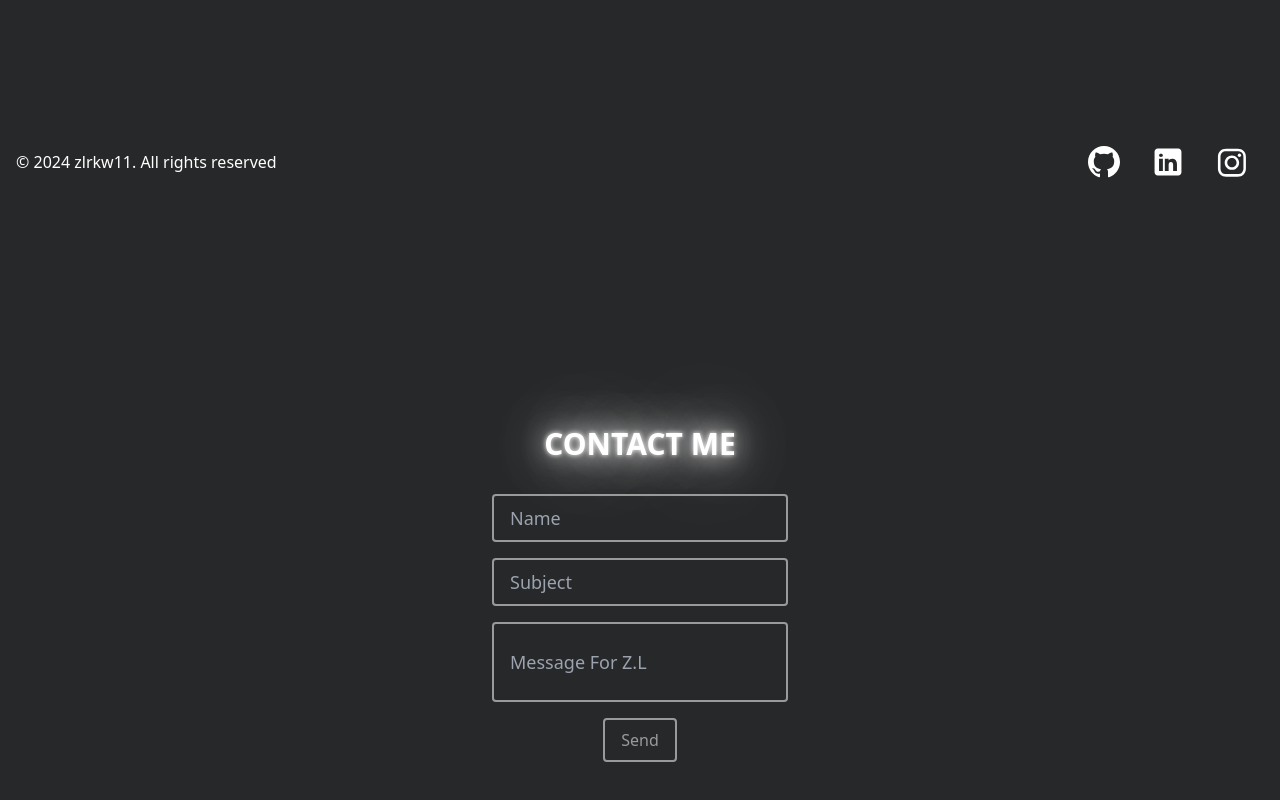
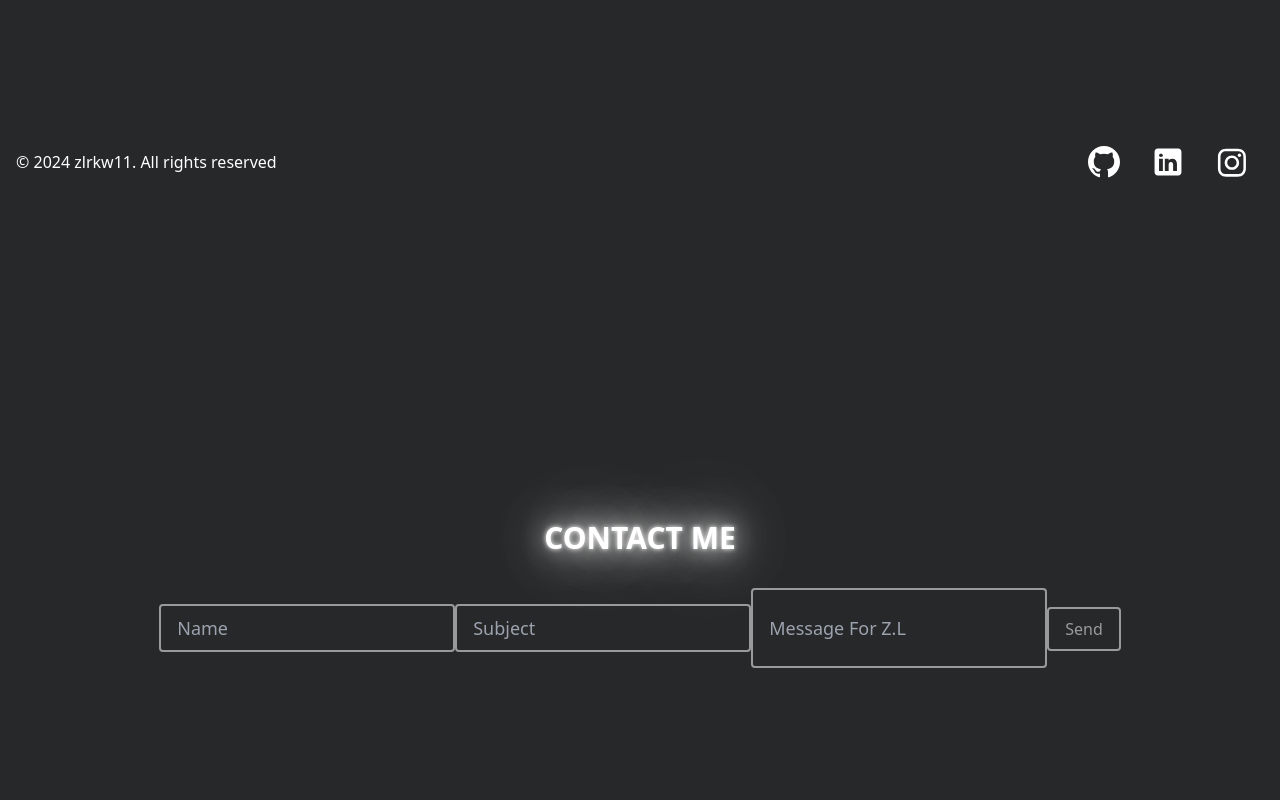
Before and after one commit to zlrkw11/portfolio-zl, a React (Vite) app: page / in a window 1280 px wide. Shown: the part 606-1406 px from the top of the page. Built offline with nearby package versions, Linux system fonts and the light colour scheme.

Commit message:
wrapped around form tags

```diff
--- a/src/pages/Contacts.jsx
+++ b/src/pages/Contacts.jsx
@@ -11,6 +11,7 @@ function Contacts() {
       </div>
 
       <div className="flex flex-col gap-4 items-center justify-center mt-8">
+        <form>
           <input
             required
             type="text"
@@ -29,9 +30,13 @@ function Contacts() {
             placeholder="Message For Z.L"
             className="px-4 py-6 text-lg box text-white outline-none border-2 border-dark-2 rounded hover:border-white duration-200 peer focus:border-white bg-inherit hover:-translate-x-4 transition"
           ></input>
-        <button className="px-4 py-2 rounded border-dark-2 border-2 text-dark-2 box hover:border-white hover:text-white outline-none focus:border-white">
+          <button
+            type="submit"
+            className="px-4 py-2 rounded border-dark-2 border-2 text-dark-2 box hover:border-white hover:text-white outline-none focus:border-white"
+          >
             Send
           </button>
+        </form>
       </div>
     </div>
   );
```
Lines whose indentation alone changed are shown as unchanged.
